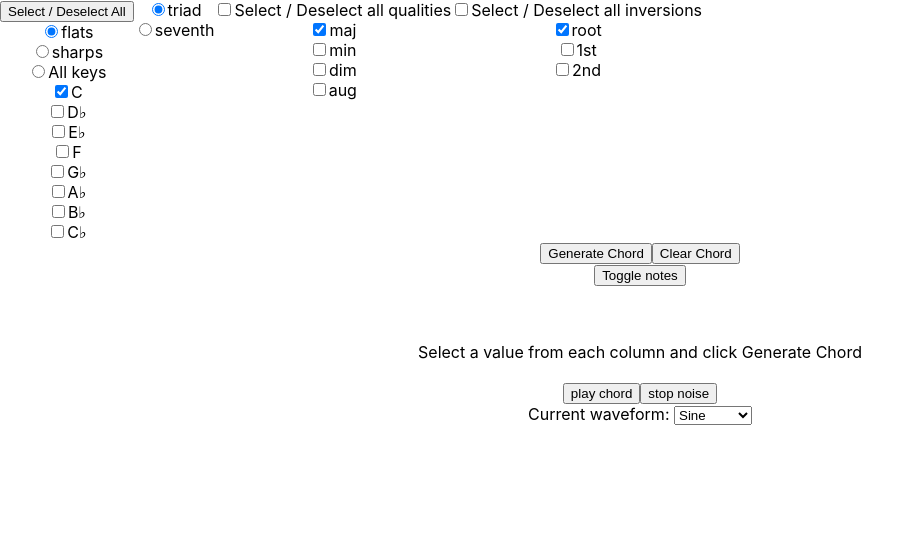
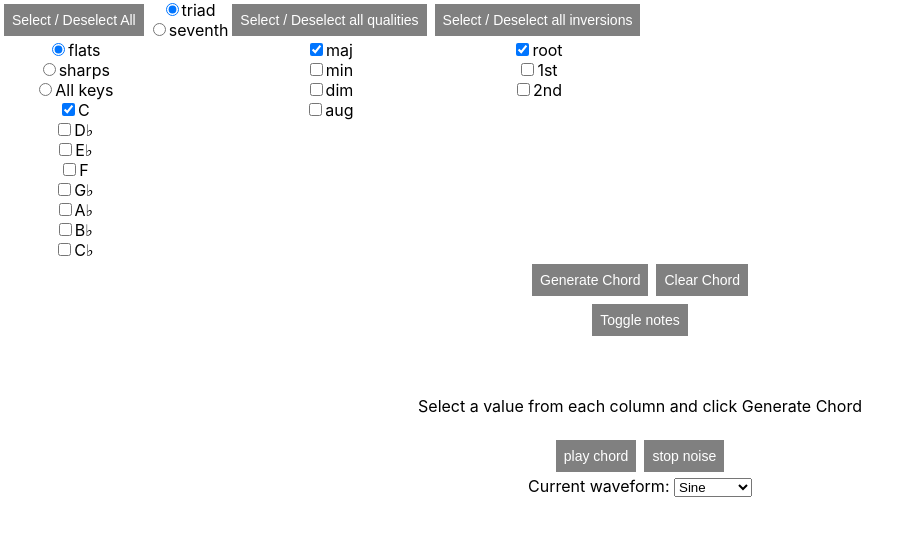
Before and after one commit to mkmatheson/chord-generator, a React (Create React App) app: page / in a window 1280 px wide. Shown: the top 536 px of the page, without its empty margins (0-924 px from the left). Built offline with nearby package versions, Linux system fonts and the light colour scheme.

Commit message:
update button styling

```diff
--- a/src/App.css
+++ b/src/App.css
@@ -20,6 +20,19 @@
 .builder {
   display: flex;
   flex-direction: row;
+}
+
+button {
+  background-color: gray;
+  border: none;
+  color: white;
+  text-align: center;
+  text-decoration: none;
+  display: inline-block;
+  font-size: 14px;
+  cursor: pointer;
+  padding: 8px 8px;
+  margin: 4px 4px;
 }
 
 .App {
--- a/src/App.tsx
+++ b/src/App.tsx
@@ -1,7 +1,7 @@
-import "./App.css";
-import React, { useEffect, useRef } from "react";
-import Checkbox from "./components/Checkbox";
-import { useState } from "react";
+import './App.css';
+import React, { useEffect, useRef } from 'react';
+import Checkbox from './components/Checkbox';
+import { useState } from 'react';
 import {
   chordInversionsByChordType,
   accidentals,
@@ -10,17 +10,17 @@ import {
   chordTypes,
   chordQualitiesByType,
   inversionNames,
-  waveforms,
-} from "./const";
+  waveforms
+} from './const';
 import {
   generateAvailableKeys,
   generateChord,
   onItemClick,
   playTone,
-  selectKey,
-} from "./utils";
-import { ChordConfig, GeneratedKey, KeyNames } from "./types";
-import ResultChord from "./components/ResultChord";
+  selectKey
+} from './utils';
+import { ChordConfig, GeneratedKey, KeyNames } from './types';
+import ResultChord from './components/ResultChord';
 
 function App() {
   // to read:
@@ -54,15 +54,15 @@ function App() {
   // TODO: bug: if F is selected and i switch to sharps, it doesn't unselect
 
   const [activeKeys, setActiveKeys] = useState<GeneratedKey[]>([
-    { name: "C", accidental: 0 },
+    { name: 'C', accidental: 0 }
   ]); // C, Db, Eb
-  const [activeChordType, setActiveChordType] = useState<string>("triad"); // triad or seventh
+  const [activeChordType, setActiveChordType] = useState<string>('triad'); // triad or seventh
   const [activeChord, setActiveChord] = useState<ChordConfig>({});
-  const [activeQualities, setActiveQualities] = useState<string[]>(["maj"]); // maj, min, dom
+  const [activeQualities, setActiveQualities] = useState<string[]>(['maj']); // maj, min, dom
   const [activeInversions, setActiveInversions] = useState<number[]>([0]); // 0, 1, 2
   const [accidentalType, setAccidentalType] = useState<number>(-1); // # or b
-  const [activeMode] = useState<string>("ionian");
-  const [waveForm] = useState<OscillatorType>("sine");
+  const [activeMode] = useState<string>('ionian');
+  const [waveForm] = useState<OscillatorType>('sine');
   const [oscList, setOscList] = useState<OscillatorNode[]>([]);
 
   // play chord when change
@@ -74,7 +74,7 @@ function App() {
             freq: note.hz,
             audioContext: audioContextRef.current,
             waveFormType: waveForm,
-            gainNode: mainGainNodeRef.current,
+            gainNode: mainGainNodeRef.current
           });
         })
         .filter((osc) => !!osc) || []
@@ -128,16 +128,16 @@ function App() {
             </div>
           ))}
           {/* Generate all keys (tonics) */}
-          <div key={"all keys"}>
+          <div key={'all keys'}>
             <input
               type="radio"
-              id={"all keys"}
-              name={"all keys"}
+              id={'all keys'}
+              name={'all keys'}
               value={0}
               checked={accidentalType === 0}
               onClick={() => setAccidentalType(0)}
             />
-            <label htmlFor={"all keys"}>{"All keys"}</label>
+            <label htmlFor={'all keys'}>{'All keys'}</label>
           </div>
           {keys.map((key: KeyNames) => {
             const selectedKey = selectKey(key, accidentalType, activeMode);
@@ -145,7 +145,7 @@ function App() {
               return (
                 <Checkbox
                   key={`${selectedKey.name}${accidentalSymbols[selectedKey.accidental || 0]}`}
-                  disabled={selectedKey.name.includes("/")}
+                  disabled={selectedKey.name.includes('/')}
                   keyName={`${selectedKey.name}${accidentalSymbols[selectedKey.accidental || 0]}`}
                   isSelected={
                     !!activeKeys.find(
@@ -188,17 +188,9 @@ function App() {
         </div>
         <div className="column">
           {/* Generate chord qualities */}
-          <input
-            type="checkbox"
+          <button
             id="allQualities"
             name="Select / Deselect all qualities"
-            checked={
-              activeQualities.length ===
-                chordQualitiesByType[activeChordType].chords.length &&
-              activeQualities.every((quality) =>
-                chordQualitiesByType[activeChordType].chords.includes(quality)
-              )
-            }
             onClick={() => {
               if (
                 activeQualities.length <
@@ -211,8 +203,10 @@ function App() {
                 setActiveQualities([]);
               }
             }}
-          />
-          <label>{"Select / Deselect all qualities"}</label>
+          >
+            Select / Deselect all qualities
+          </button>
+
           {chordQualitiesByType[activeChordType].chords.map((quality) => (
             <Checkbox
               key={quality}
@@ -226,17 +220,9 @@ function App() {
         </div>
         <div className="column">
           {/* Generate chord inversions */}
-          <input
-            type="checkbox"
+          <button
             id="allInversions"
             name="Select / Deselect all inversions"
-            checked={
-              activeInversions.length ===
-                chordInversionsByChordType[activeChordType].length &&
-              chordInversionsByChordType[activeChordType].every((_, idx) =>
-                activeInversions.includes(idx)
-              )
-            }
             onClick={() => {
               if (
                 activeInversions.length <
@@ -251,8 +237,9 @@ function App() {
                 setActiveInversions([]);
               }
             }}
-          />
-          <label>{"Select / Deselect all inversions"}</label>
+          >
+            Select / Deselect all inversions
+          </button>
           {chordInversionsByChordType[activeChordType].map((_, idx) => (
             <Checkbox
               key={inversionNames[idx]}
@@ -276,7 +263,7 @@ function App() {
             activeInversions,
             activeQualities,
             activeChordType,
-            setActiveChord,
+            setActiveChord
           });
         }}
       >
```
